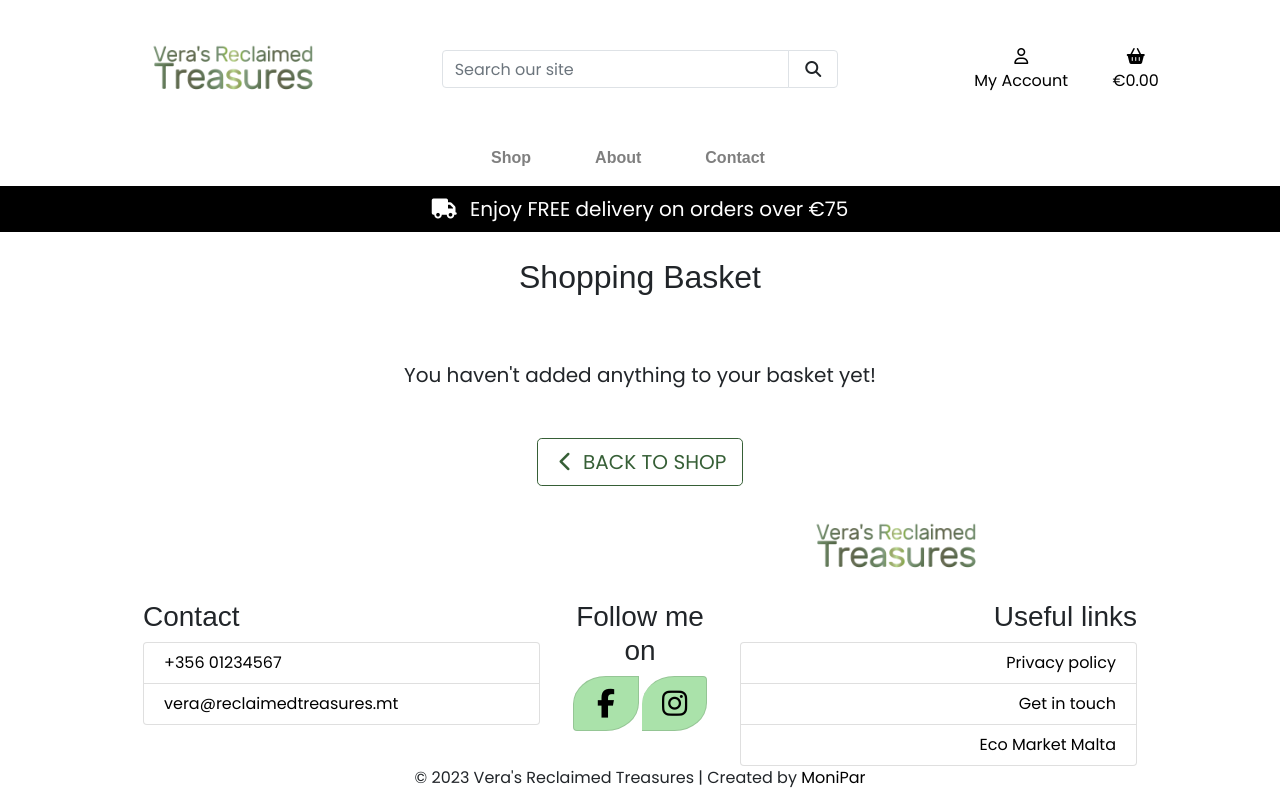
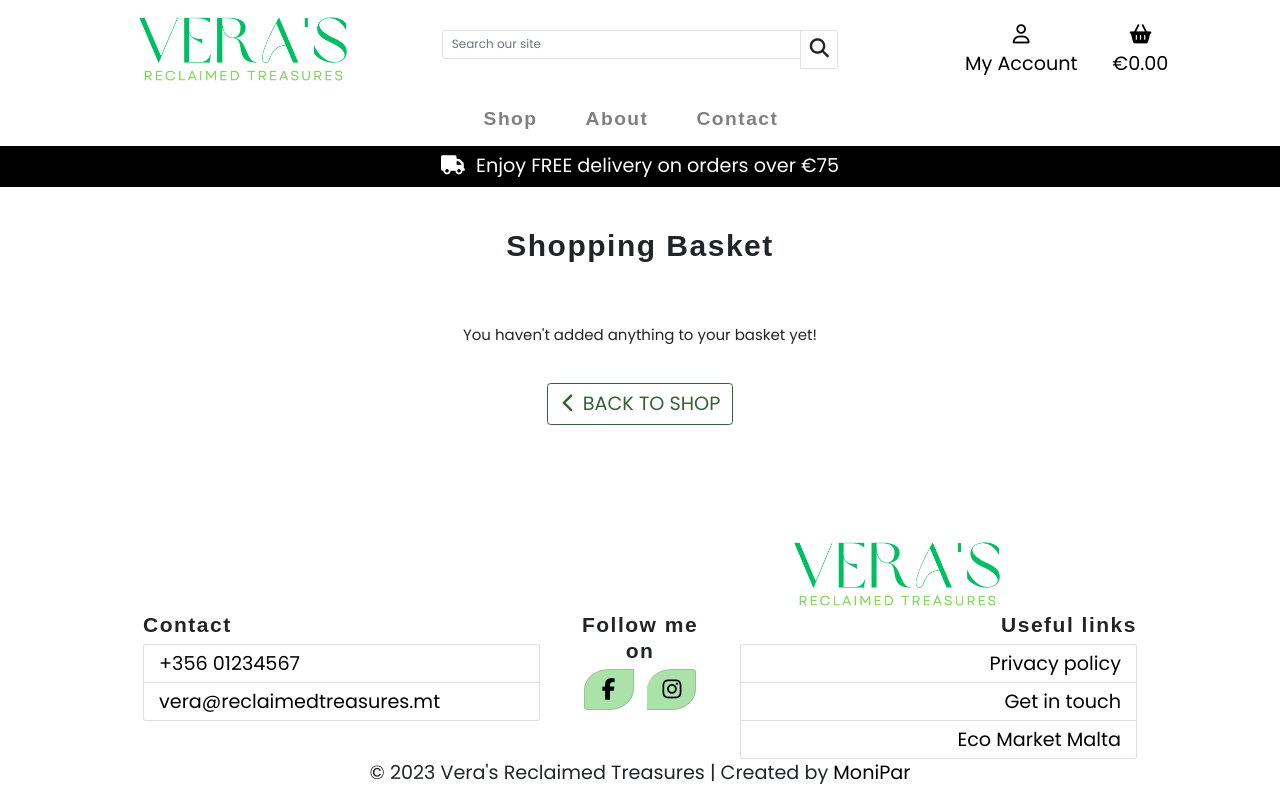
Before and after one commit to MoniPar/reclaimed-treasures, a Django app: page /basket/ in a window 1280 px wide. After the commit the page ends 784 px from the top, so only its background shows below. Run offline with Django 3.2, Linux system fonts and the light colour scheme; some libraries are stand-ins or nearby versions; some web fonts are replaced.

Commit message:
Replace logo and hero image & fix positioning

```diff
--- a/basket/templates/basket/basket.html
+++ b/basket/templates/basket/basket.html
@@ -11,10 +11,10 @@
 {% endblock %}
 
 {% block content %}
-    <div class="container mb-2">
+    <div class="container mt-5 mb-2">
         <div class="row">
-            <div class="col text-center mt-5 mb-2">
-                <h2>Shopping Basket</h2>
+            <div class="col text-center mt-3 mb-4">
+                <h1>Shopping Basket</h1>
             </div>
         </div>
         <div class="row">
--- a/products/templates/products/shop.html
+++ b/products/templates/products/shop.html
@@ -10,10 +10,10 @@
 {% endblock %}
 
 {% block content %}
-    <div class="container-fluid">
+    <div class="container-fluid mt-5">
         <div class="row">
             <div class="col text-center mt-5">
-                <h2>Products</h2>
+                <h1>Products</h1>
                 {% for c in current_categories %}
                     <a href="{% url 'products' %}?category={{ c.name }}" class="category-badge text-decoration-none">
                         <span class="p-2 mt-2 badge badge-white text-black rounded-0 border border-dark">{{ c.friendly_name }}</span>
--- a/static/css/base.css
+++ b/static/css/base.css
@@ -1,11 +1,11 @@
 html {
     height: 100%;
-    /* font-size: 62.5%; */
+    font-size: 62.5%;
 }
 
 body {
     font-family: 'Poppins', sans-serif;
-
+    font-size: 1.6rem;
 }
 
 li {
@@ -39,13 +39,19 @@ h2,
 h3,
 .title-font {
     font-family: 'Amaranth', sans-serif;
+    letter-spacing: 1.5px;
+    font-weight: 900;
 }
 
-.delivery-banner {
-    font-size: 20px;
-}
+/* .delivery-banner {
+    font-size: 2rem;
+} */
 
 /* Buttons */
+
+.btn {
+    font-size: 1.6rem;
+}
 
 .btn-green {
     background-color: rgb(104, 175, 104);
@@ -78,10 +84,16 @@ h3,
     cursor: pointer;
 }
 
+/* HEADER */
+/* pad the top when navbar is collapsed on mobile */
+.header-container {
+    padding-top: 15rem;
+}
+
 /* CTA */
 .cta-container {
-    height: calc(90vh - 140px);
-    background: url('/media/home-cta.jpg') no-repeat center fixed;
+    height: 90vh;
+    background: url('/media/home-hero1.jpg') no-repeat center fixed;
     background-size: cover;
 
     display: flex;
@@ -105,7 +117,10 @@ h3,
     background-color: transparent;
 }
 
-
+.jumbotron .lead {
+    font-size: 1.8rem;
+    letter-spacing: 1.5px;
+}
 
 
 /* Footer */
@@ -144,7 +159,7 @@ footer .list-group-horizontal>.list-group-item {
 
 footer .list-group-horizontal>.list-group-item:hover,
 footer .list-group-horizontal>.list-group-item:focus {
-    background-color:rgb(54, 95, 54);
+    background-color: rgb(54, 95, 54);
 }
 
 footer .social {
@@ -156,8 +171,8 @@ footer .social {
 /*   SHOP   */
 /* -------- */
 
-.category-badge > span.badge:hover,
-.category-badge > span.badge:focus {
+.category-badge>span.badge:hover,
+.category-badge>span.badge:focus {
     background-color: rgb(54, 95, 54);
     color: #fff;
 }
@@ -175,25 +190,19 @@ footer .social {
 /* Media Queries */
 /* ------------- */
 
-@media only screen and (max-width: 463px) {
-
-    /* pad the top when navbar is collapsed on mobile */
-    .header-container {
-        padding-top: 240px;
+@media only screen and (min-width: 767px) {
+    .cta-container {
+        height: 100vh;
+        background-size: cover;
     }
 }
 
-@media only screen and (min-width: 464px) {
-
-    .header-container {
-        padding-top: 210px;
-    }
-}
 
 @media only screen and (min-width: 992px) {
-    /* html {
-        font-size: 100%;
-    } */
+
+    html {
+        font-size: 75%;
+    }
 
     .fixed-top-desktop-only {
         position: fixed;
@@ -211,3 +220,10 @@ footer .social {
         max-width: 80%;
     }
 }
+
+@media only screen and (min-width: 2560px) {
+
+    html {
+            font-size: 100%;
+        }
+}
--- a/templates/base.html
+++ b/templates/base.html
@@ -55,8 +55,8 @@
         <div id="topnav" class="row bg-white pt-lg-2 d-none d-lg-flex">
             <div class="col-12 col-lg-3 offset-lg-1 my-auto py-1 py-lg-0 text-center text-lg-left">
                 <a href="{% url 'home'%}" class="nav-link">
-                    <img src="{{ MEDIA_URL }}logo2.png" alt="Vera's Reclaimed Treasures Logo"
-                        width="191" height="106">
+                    <img src="{{ MEDIA_URL }}vrt-logo1.png" alt="Vera's Reclaimed Treasures Logo"
+                        width="217" height="75">
                 </a>
             </div>
             <div class="col-12 col-lg-4 my-auto py-1 py-lg-0">
@@ -124,8 +124,8 @@
         <div class="row bg-white">
             <div class="col-12 text-center d-block d-lg-none">
                 <a href="{% url 'home'%}" class="nav-link">
-                    <img src="{{ MEDIA_URL }}logo2.png" alt="Vera's Reclaimed Treasures Logo"
-                        width="191" height="106">
+                    <img src="{{ MEDIA_URL }}vrt-logo1.png" alt="Vera's Reclaimed Treasures Logo"
+                        width="215" height="75">
                 </a>
             </div>
             <nav class="navbar navbar-expand-lg navbar-light w-100 text-center">
@@ -166,7 +166,7 @@
                 </div>
                 <div class="col-12 col-lg-6 mb-4 mb-lg-0 text-center">
                     <a href="{% url 'home' %}" class="footer-logo">
-                        <img src="{{ MEDIA_URL }}logo2.png" width="191" height="106" alt="Vera's Reclaimed Treasures Logo">
+                        <img src="{{ MEDIA_URL }}vrt-logo1.png" width="215" height="75" alt="Vera's Reclaimed Treasures Logo">
                     </a>
                 </div>
             </div>
```
Also changed, not shown: media/home-hero.jpg (renamed from media/home-cta.jpg), media/home-hero1.jpg (added), media/vrt-favicon.png (added), media/vrt-logo.png (renamed from media/logo2.png), media/vrt-logo1.png (added), static/logo2.png (deleted).
